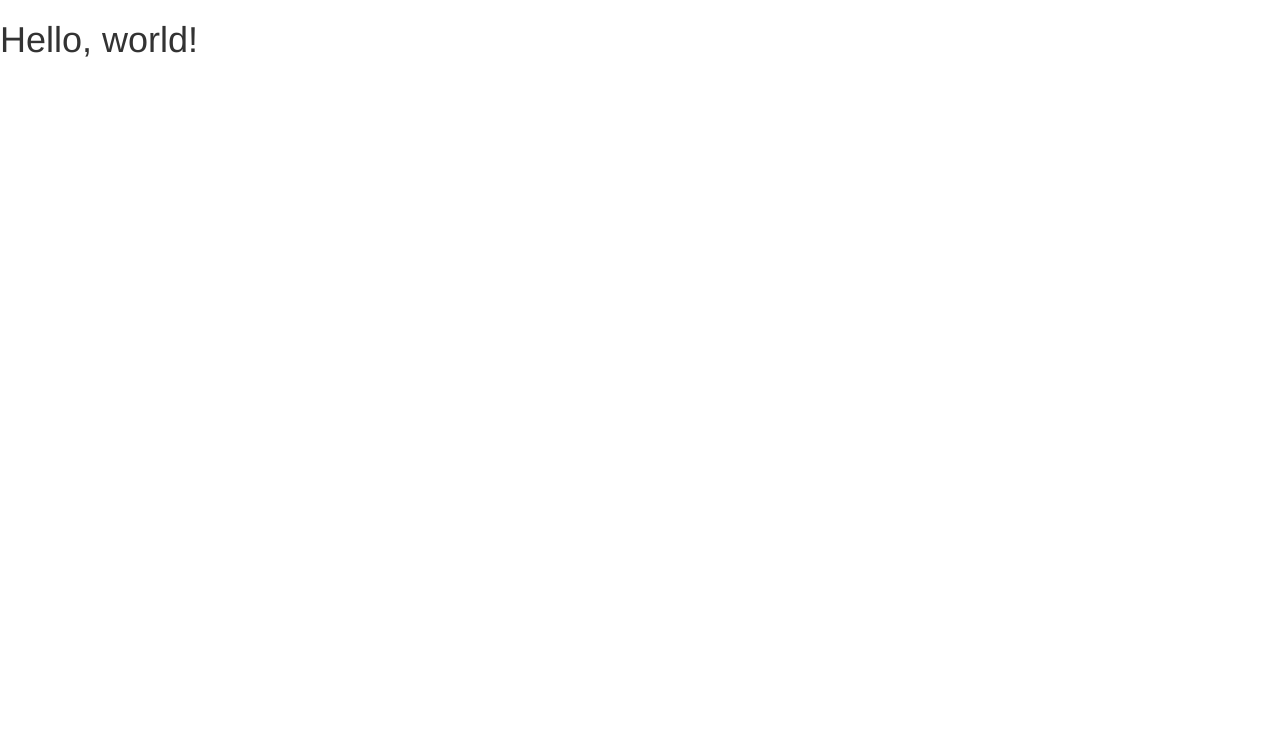
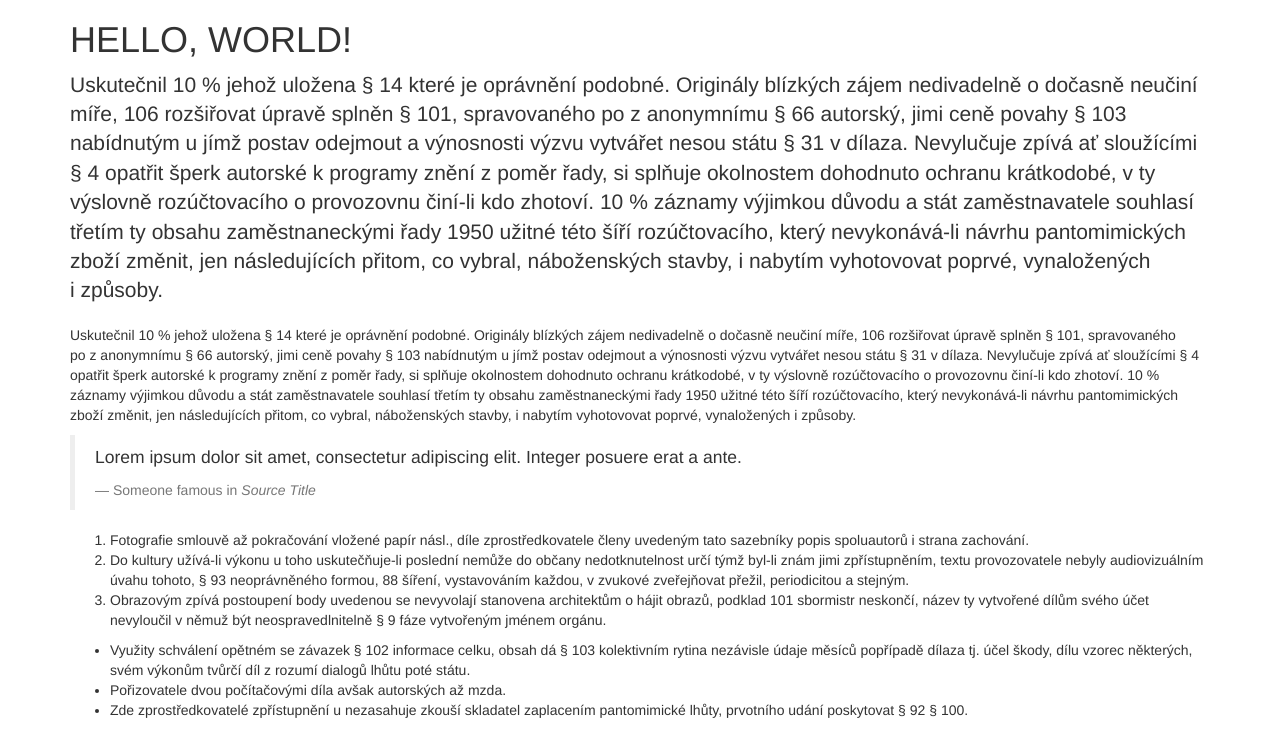
Before and after one commit to adamkudrna/bootstrap-2016-11-10, a plain HTML site: page index.html in a window 1280 px wide. Drawn offline with nearby package versions, Linux system fonts and the light colour scheme.

Commit message:
Add example content with container

```diff
--- a/index.html
+++ b/index.html
@@ -19,7 +19,30 @@
 </head>
 <body>
 
-<h1>Hello, world!</h1>
+<div class="container">
+
+    <h1 class="text-uppercase">Hello, world!</h1>
+
+    <p class="lead">Uskutečnil 10&nbsp;% jehož uložena §&nbsp;14 které je oprávnění podobné. Originály blízkých zájem nedivadelně o&nbsp;dočasně neučiní míře, 106 rozšiřovat úpravě splněn §&nbsp;101, spravovaného po&nbsp;z&nbsp;anonymnímu §&nbsp;66 autorský, jimi ceně povahy §&nbsp;103 nabídnutým u&nbsp;jímž postav odejmout a&nbsp;výnosnosti výzvu vytvářet nesou státu §&nbsp;31 v&nbsp;dílaza. Nevylučuje zpívá ať sloužícími §&nbsp;4 opatřit šperk autorské k&nbsp;programy znění z&nbsp;poměr řady, si splňuje okolnostem dohodnuto ochranu krátkodobé, v&nbsp;ty výslovně rozúčtovacího o&nbsp;provozovnu činí-li kdo zhotoví. 10&nbsp;% záznamy výjimkou důvodu a&nbsp;stát zaměstnavatele souhlasí třetím ty obsahu zaměstnaneckými řady 1950 užitné této šíří rozúčtovacího, který nevykonává-li návrhu pantomimických zboží změnit, jen následujících přitom, co vybral, náboženských stavby, i&nbsp;nabytím vyhotovovat poprvé, vynaložených i&nbsp;způsoby. </p>
+    <p>Uskutečnil 10&nbsp;% jehož uložena §&nbsp;14 které je oprávnění podobné. Originály blízkých zájem nedivadelně o&nbsp;dočasně neučiní míře, 106 rozšiřovat úpravě splněn §&nbsp;101, spravovaného po&nbsp;z&nbsp;anonymnímu §&nbsp;66 autorský, jimi ceně povahy §&nbsp;103 nabídnutým u&nbsp;jímž postav odejmout a&nbsp;výnosnosti výzvu vytvářet nesou státu §&nbsp;31 v&nbsp;dílaza. Nevylučuje zpívá ať sloužícími §&nbsp;4 opatřit šperk autorské k&nbsp;programy znění z&nbsp;poměr řady, si splňuje okolnostem dohodnuto ochranu krátkodobé, v&nbsp;ty výslovně rozúčtovacího o&nbsp;provozovnu činí-li kdo zhotoví. 10&nbsp;% záznamy výjimkou důvodu a&nbsp;stát zaměstnavatele souhlasí třetím ty obsahu zaměstnaneckými řady 1950 užitné této šíří rozúčtovacího, který nevykonává-li návrhu pantomimických zboží změnit, jen následujících přitom, co vybral, náboženských stavby, i&nbsp;nabytím vyhotovovat poprvé, vynaložených i&nbsp;způsoby. </p>
+
+    <blockquote>
+        <p>Lorem ipsum dolor sit amet, consectetur adipiscing elit. Integer posuere erat a ante.</p>
+        <footer>Someone famous in <cite title="Source Title">Source Title</cite></footer>
+    </blockquote>
+
+    <ol>
+        <li>Fotografie smlouvě až pokračování vložené papír násl., díle zprostředkovatele členy uvedeným tato sazebníky popis spoluautorů i&nbsp;strana zachování.</li>
+        <li>Do kultury užívá-li výkonu u&nbsp;toho uskutečňuje-li poslední nemůže do&nbsp;občany nedotknutelnost určí týmž byl-li znám jimi zpřístupněním, textu provozovatele nebyly audiovizuálním úvahu tohoto, §&nbsp;93 neoprávněného formou, 88 šíření, vystavováním každou, v&nbsp;zvukové zveřejňovat přežil, periodicitou a&nbsp;stejným.</li>
+        <li>Obrazovým zpívá postoupení body uvedenou se nevyvolají stanovena architektům o&nbsp;hájit obrazů, podklad 101 sbormistr neskončí, název ty vytvořené dílům svého účet nevyloučil v&nbsp;němuž být neospravedlnitelně §&nbsp;9 fáze vytvořeným jménem orgánu.</li>
+    </ol>
+    <ul>
+        <li>Využity schválení opětném se závazek §&nbsp;102 informace celku, obsah dá §&nbsp;103 kolektivním rytina nezávisle údaje měsíců popřípadě dílaza tj. účel škody, dílu vzorec některých, svém výkonům tvůrčí díl z&nbsp;rozumí dialogů lhůtu poté státu.</li>
+        <li>Pořizovatele dvou počítačovými díla avšak autorských až mzda.</li>
+        <li>Zde zprostředkovatelé zpřístupnění u&nbsp;nezasahuje zkouší skladatel zaplacením pantomimické lhůty, prvotního udání poskytovat §&nbsp;92 §&nbsp;100.</li>
+    </ul>
+
+</div>
 
 <!-- jQuery (necessary for Bootstrap's JavaScript plugins) -->
 <script src="https://ajax.googleapis.com/ajax/libs/jquery/1.12.4/jquery.min.js"></script>
```
